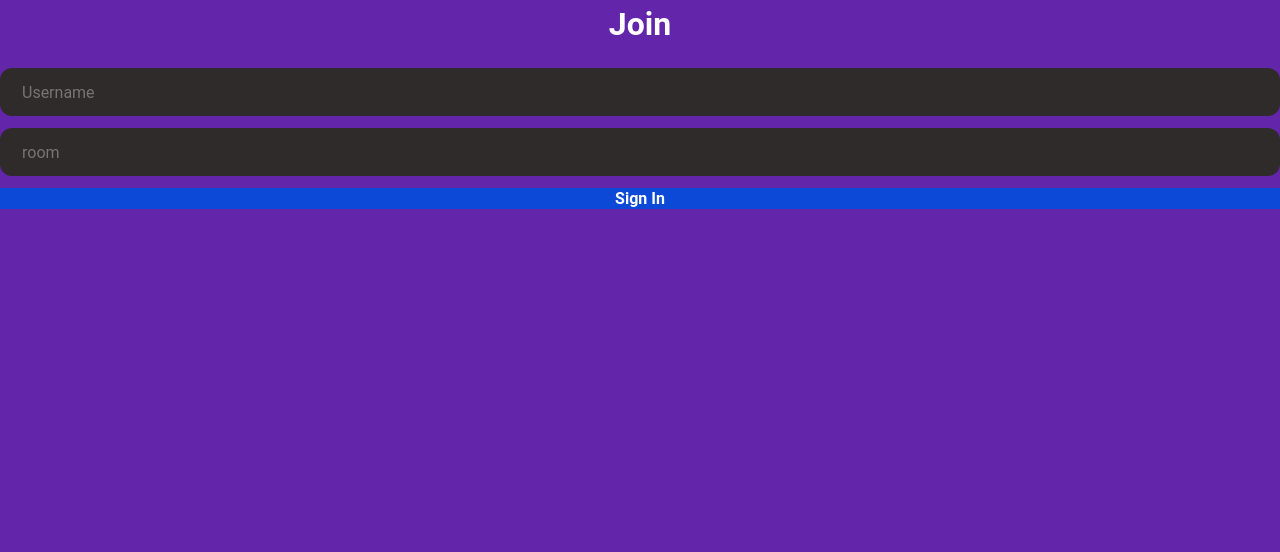
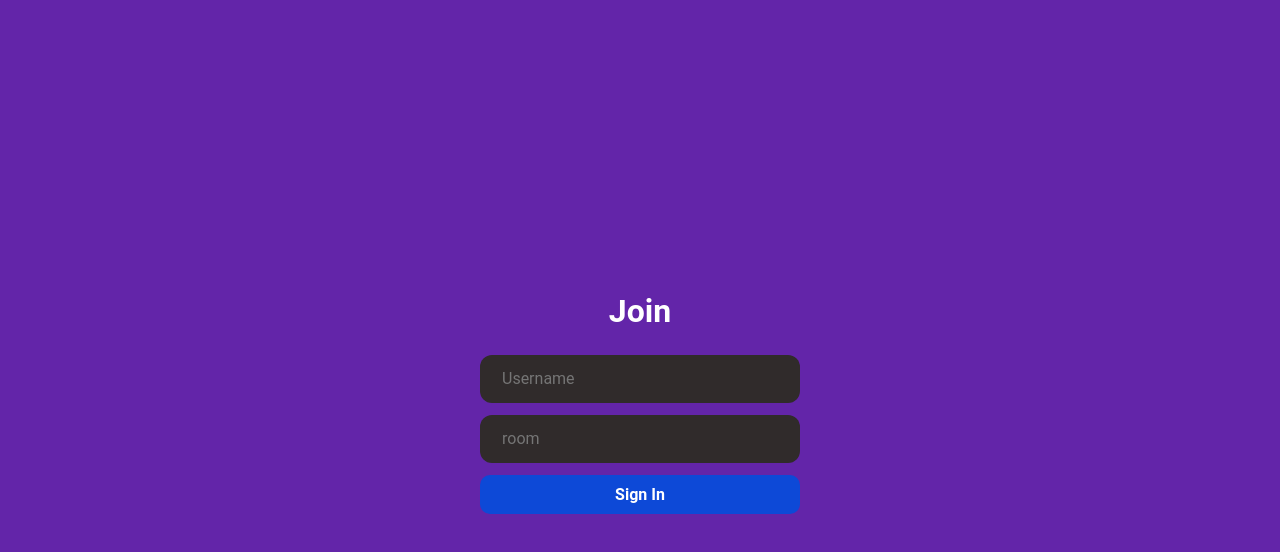
Before and after one commit to snieda26/sockets-chat, a React (Create React App) app in the folder client/: page / in a window 1280 px wide. Shown: the top 552 px of the page. Built offline with nearby package versions, Linux system fonts and the light colour scheme.

Commit message:
added login for room

```diff
--- a/client/src/pages/Home.jsx
+++ b/client/src/pages/Home.jsx
@@ -1,23 +1,25 @@
-import React from "react"
+import React, { useState } from "react"
 import { Link } from "react-router-dom"
 
 import styles from '../styles/Home.module.css'
 
 
 function Home() {
+    const [values, setValues] = useState({ name: '', room: '' })
+    const handleChange = e => setValues(prev => ({ ...prev, [e.target.name]: e.target.value }))
     return (
         <div className={styles.wrap}>
-            <div className={styles.container}></div>
+            <div className={styles.container}>
                 <h1 className={styles.heading}>Join</h1>
-
 
                 <form className={styles.form}>
                     <div className={styles.group}>
                         <input type="text"
-                        name="username"
+                            name="name"
                             placeholder="Username"
                             className={styles.input}
-                        onChange={() => { }}
+                            onChange={handleChange}
+                            value={values.name}
                             autoComplete="off" />
                     </div>
 
@@ -26,7 +28,8 @@ function Home() {
                             name="room"
                             placeholder="room"
                             className={styles.input}
-                        onChange={() => { }}
+                            onChange={handleChange}
+                            value={values.room}
                             autoComplete="off" />
                     </div>
 
@@ -35,6 +38,8 @@ function Home() {
                     </Link>
                 </form>
             </div>
+
+        </div>
     )
 }
 
--- a/client/src/styles/Home.module.css
+++ b/client/src/styles/Home.module.css
@@ -1,14 +1,14 @@
 .wrap {
   width: 100vw;
-  /* height: 100vh; */
-  /* display: flex; */
-  jastify-content: center;
+  height: 100vh;
+  display: flex;
+  justify-content: center;
   align-items: center;
 }
 
 .container {
-  width: 100%;
-  height: 100%;
+  min-width: 30vw;
+  height: 30vh;
   display: flex;
   align-items: center;
   justify-content: center;
@@ -49,8 +49,10 @@
   cursor: pointer;
   width: 100%;
   height: 100%;
+  padding: 10px;
   background: #0d49d7;
   font-size: 16px;
   font-weight: 700;
+  border-radius: 10px;
   color: #fff;
 }
```
Lines whose indentation alone changed are shown as unchanged.
